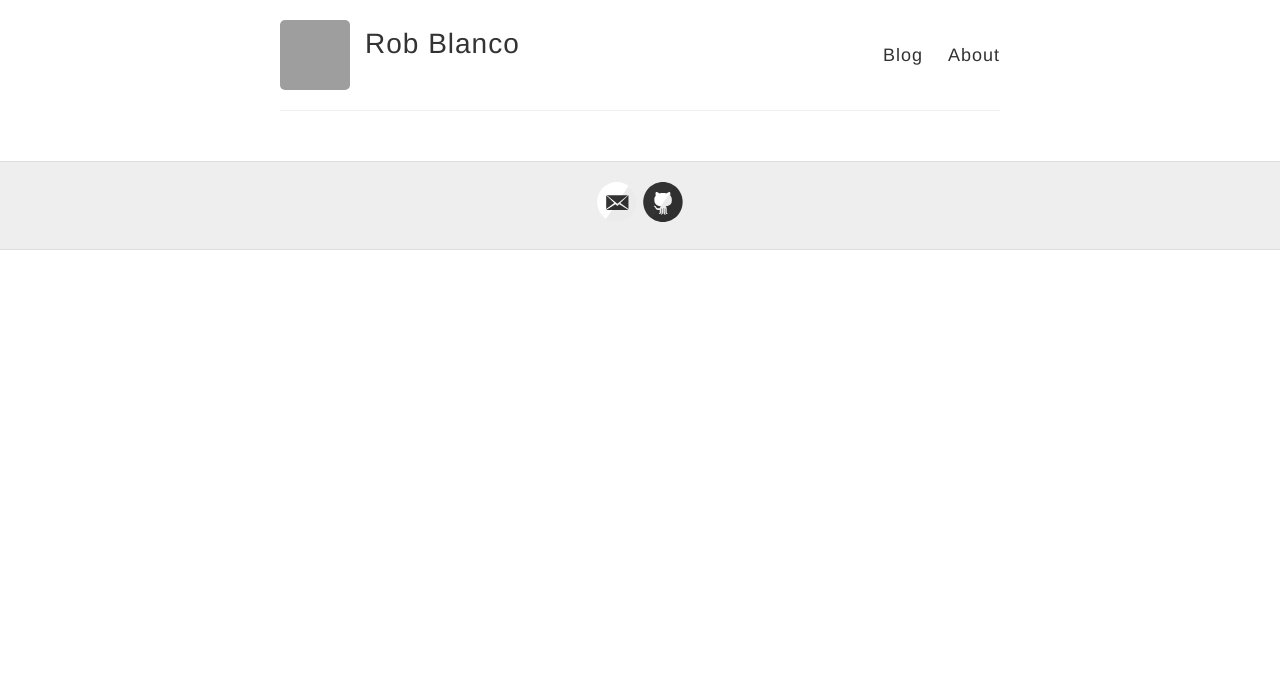
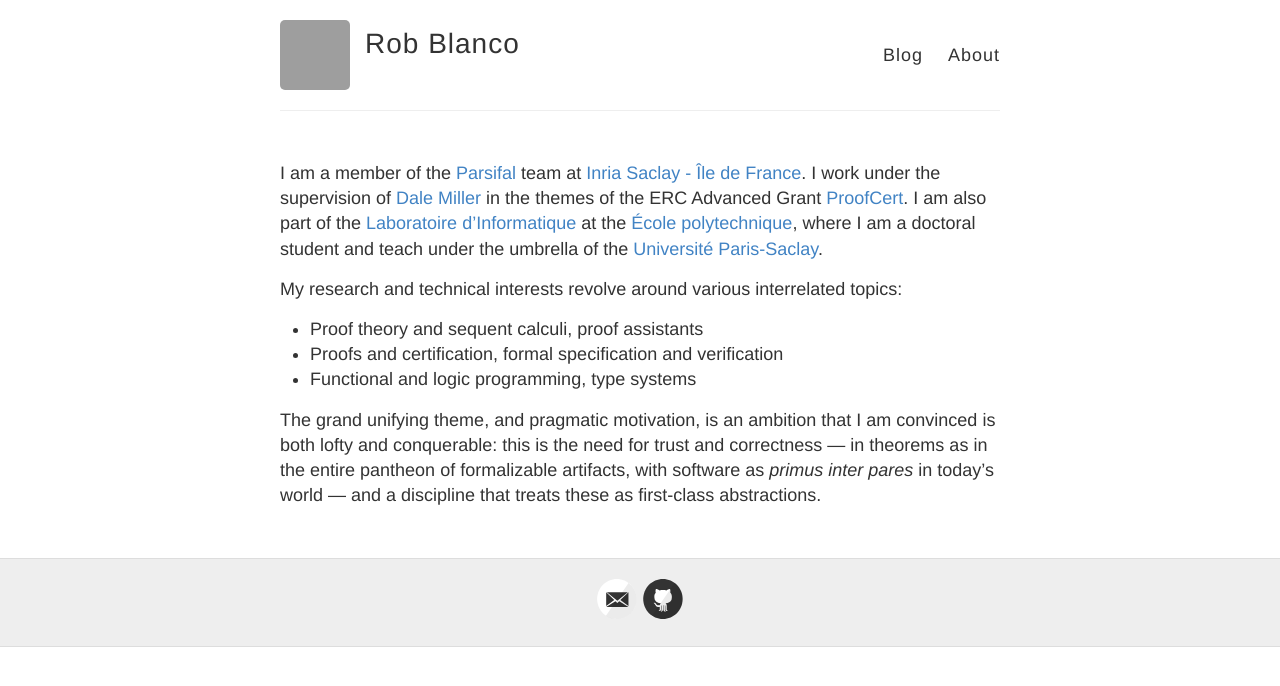
Before and after one commit to robblanco/robblanco.github.io, a Jekyll site: the page built from index.md, in a window 1280 px wide. Shown: the top 686 px of the page. Built offline with Jekyll 4.4.1, drawn with Linux system fonts in a browser that asks for light colours; grey boxes are pictures that could not be loaded.

Commit message:
A short introduction for the index

```diff
--- a/index.md
+++ b/index.md
@@ -1,3 +1,23 @@
 ---
 layout: default
 ---
+
+I am a member of the [Parsifal](https://team.inria.fr/parsifal/) team
+at [Inria Saclay - Île de France](https://www.inria.fr/en/centre/saclay).
+I work under the supervision of [Dale Miller](http://www.lix.polytechnique.fr/Labo/Dale.Miller/)
+in the themes of the ERC Advanced Grant [ProofCert](https://team.inria.fr/parsifal/proofcert/).
+I am also part of the [Laboratoire d'Informatique](https://www.lix.polytechnique.fr/)
+at the [École polytechnique](https://www.polytechnique.edu/), where I am a doctoral student and teach
+under the umbrella of the [Université Paris-Saclay](https://www.universite-paris-saclay.fr/).
+
+My research and technical interests revolve around various interrelated topics:
+
+* Proof theory and sequent calculi, proof assistants
+* Proofs and certification, formal specification and verification
+* Functional and logic programming, type systems
+
+The grand unifying theme, and pragmatic motivation, is an ambition that I am
+convinced is both lofty and conquerable: this is the need for trust and
+correctness — in theorems as in the entire pantheon of formalizable artifacts,
+with software as *primus inter pares* in today's world — and a discipline that
+treats these as first-class abstractions.
```
